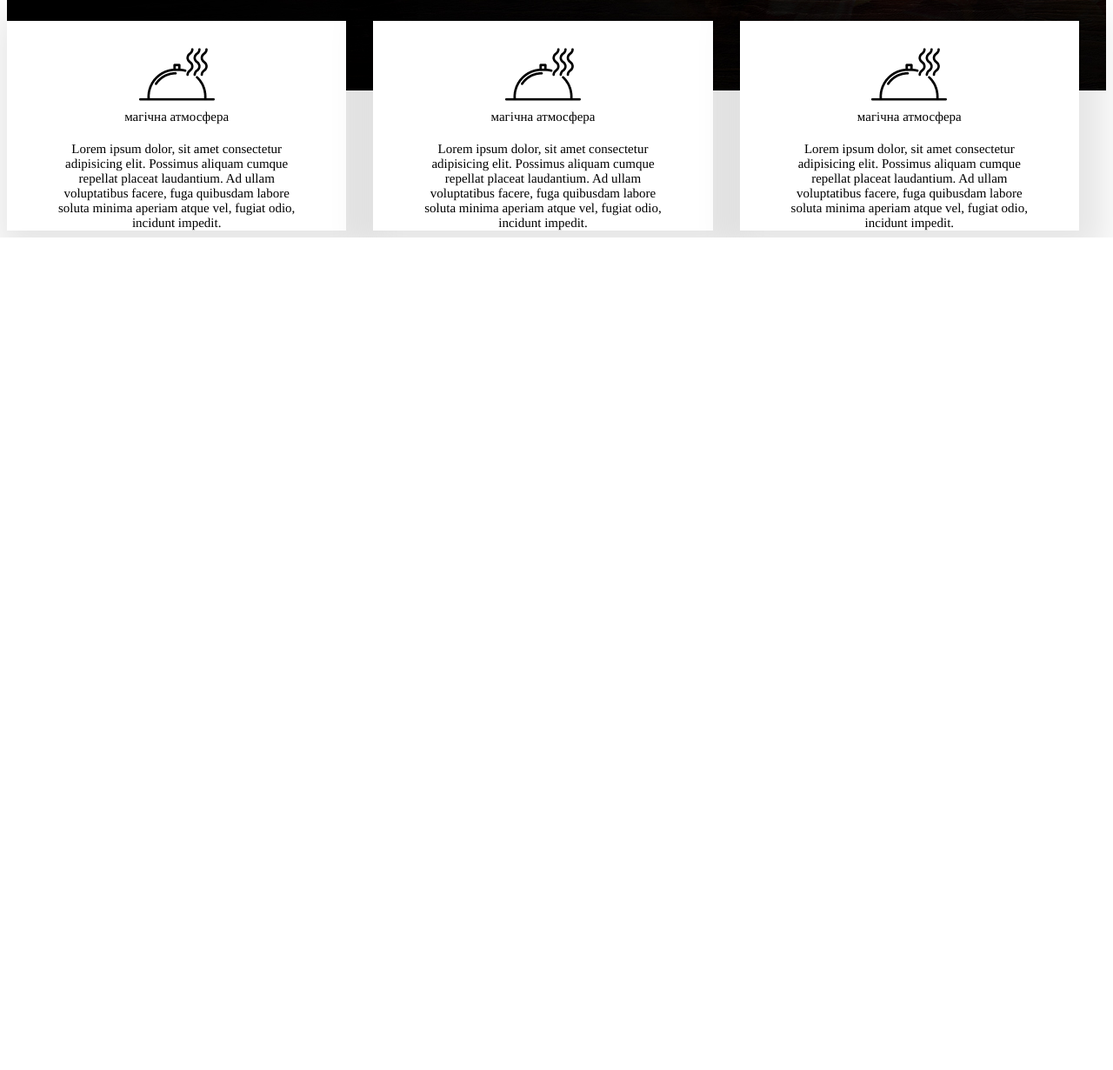
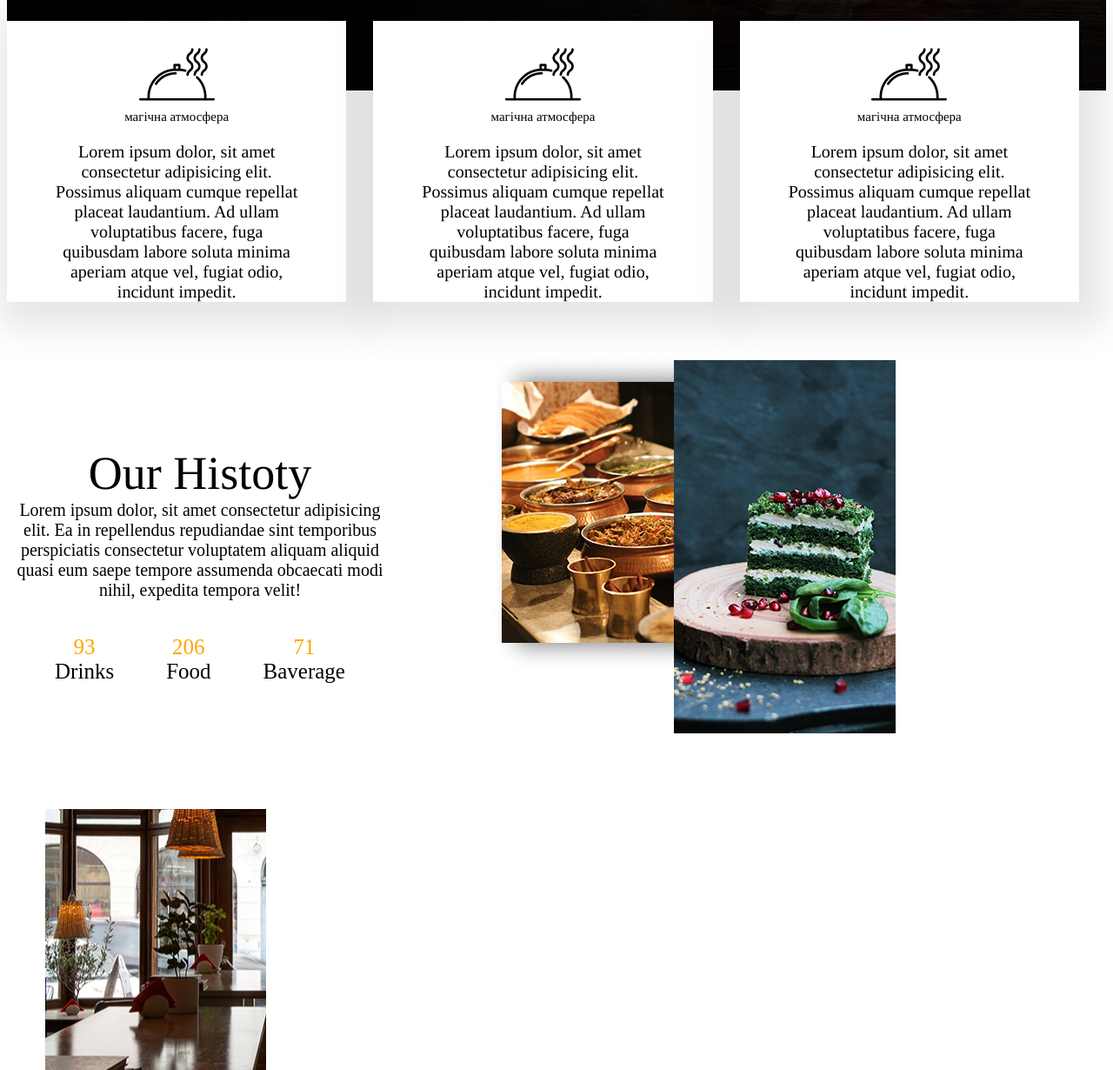
Before and after one commit to Serhii795/Html1, a plain HTML site: page index.html in a window 1280 px wide. Shown: the part 704-1934 px from the top of the page at 87% size. Before the commit the page ends 977 px from the top, so only its background shows below. Drawn offline with Linux system fonts and the light colour scheme.

Commit message:
lessons 3 finish

```diff
--- a/index.html
+++ b/index.html
@@ -126,9 +126,40 @@
             </div>
         </div>
     </div>
-
-
-
+    <div class="history-holder">
+        <div class="history-info">
+            <div class="history">
+                <div class="container">
+                    <div class="history-title">
+                        Our Histoty
+                    </div>
+                    <div class="history-desc">
+                        Lorem ipsum dolor, sit amet consectetur adipisicing elit. Ea in repellendus repudiandae sint
+                        temporibus
+                        perspiciatis consectetur voluptatem aliquam aliquid quasi eum saepe tempore assumenda obcaecati
+                        modi
+                        nihil, expedita tempora velit!
+                    </div>
+                    <div class="history-number">
+                        <div class="number-Item">
+                            93 <span>Drinks</span>
+                        </div>
+                        <div class="number-Item">
+                            206 <span>Food</span>
+                        </div>
+                        <div class="number-Item">
+                            71 <span>Baverage</span>
+                        </div>
+                    </div>
+                </div>
+            </div>
+        </div>
+        <div class="history-images">
+            <img class="images-1" src="img/1.png" alt="1">
+            <img class="images-2" src="img/2.png" alt="2">
+            <img class="images-3" src="img/3.png" alt="3">
+        </div>
+    </div>
 </body>
 
 </html>
--- a/main.css
+++ b/main.css
@@ -170,10 +170,78 @@
 .cart-descr {
     text-align: center;
     font-family: 'Tinos', serif;
-    font-size: 15px;
+    font-size: 20px;
 }
 
 .carts-holder {
     display: flex;
     justify-content: center;
 }
+
+.history {
+    margin-top: 166px;
+}
+
+.history-title {
+    font-family:'Tinos', serif;
+    font-size: 54px;
+    font-weight: 400;
+    width: 444px;
+    text-align: center;
+    margin-top: 21px;
+}
+
+.history-desc {
+    font-size: 20px;
+    width: 444px;
+    text-align: center;
+}
+
+.history-number {
+    display: flex;
+    width: 444px;
+    justify-content: center;
+    margin-top: 40px;
+    margin-left: 30px;
+}
+
+.number-Item {
+    margin-right: 60px;
+    text-align: center;
+    color: orange;
+    font-size: 25px;
+}
+
+
+.number-Item span {
+    display: block;
+    color: black;
+
+}
+
+.history-holder {
+    display: flex;
+    justify-content: space-between;
+}
+
+.images-1 {
+    position: relative;
+    z-index: 0;
+    top: -4px;
+    left: 82px;
+}
+
+
+.images-2 {
+    position: relative;
+    z-index: 0;
+    top: 67px;
+    left: -10px;
+}
+
+.images-3 {
+    position: relative;
+    z-index: 0;
+    top: 150px;
+    left: -430px;
+}
```
Also changed, not shown: img/1.png (added), img/2.png (added), img/3.png (added), img/design box.png (added).
